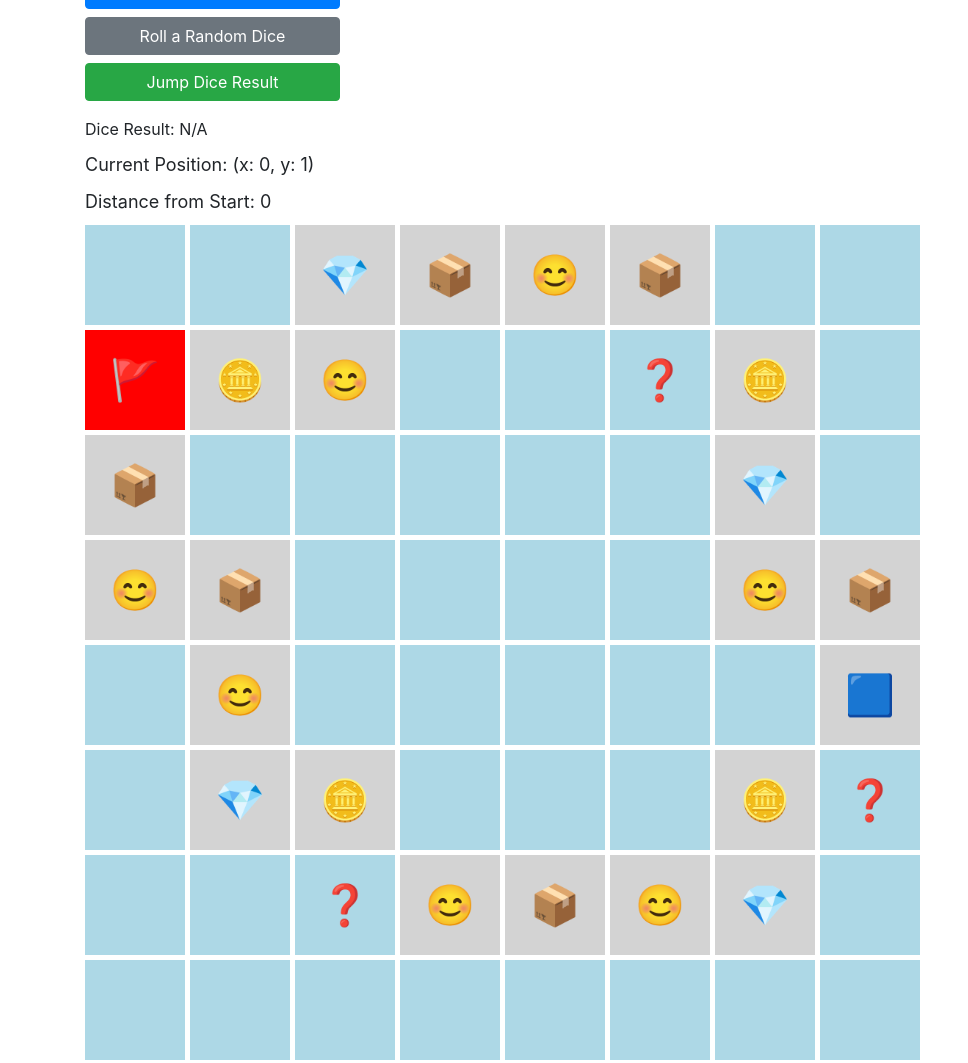
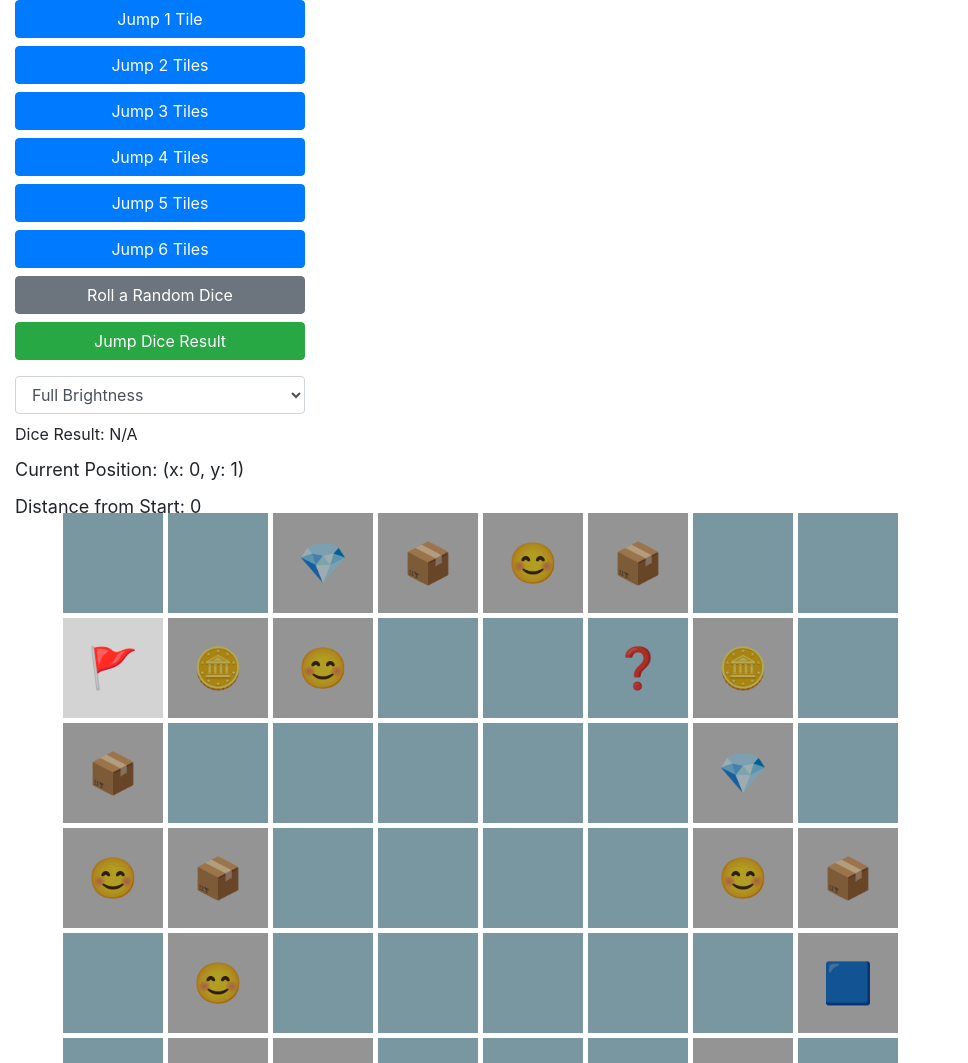
Before and after one commit to deathmarcher/tundra-adventure, a plain HTML site: page index.html in a window 1280 px wide. Shown: the top 1063 px of the page, without its empty margins (0-968 px from the left). Drawn offline with nearby package versions, Linux system fonts and the light colour scheme.

Commit message:
split up data into tiles.json and added some better styles of highlight tracking tile

```diff
--- a/index.html
+++ b/index.html
@@ -8,11 +8,25 @@
     <link href="https://stackpath.bootstrapcdn.com/bootstrap/4.3.1/css/bootstrap.min.css" rel="stylesheet">
     <style>
         body {
+            height: 100vh;
+            margin: 0;
+        }
+        .container-fluid {
+            height: 100%;
+        }
+        .row {
+            height: 100%;
+        }
+        .controls {
+            display: flex;
+            flex-direction: column;
+            margin-right: 20px;
+        }
+        .grid-container {
             display: flex;
             justify-content: center;
             align-items: center;
-			height: 100vh;
-			margin: 0;
+            height: 100%;
         }
         .grid {
             display: grid;
@@ -30,14 +44,28 @@
             font-size: 40px;
             cursor: pointer;
             position: relative;
+            transition: background-color 0.3s, filter 0.3s;
         }
-		.tracker {
-			background-color: red !important;
+        .tracker-full-brightness .tile:not(.tracker) {
+            filter: brightness(0.7);
         }
-		.controls {
-			display: flex;
-			flex-direction: column;
-			margin-right: 20px;
+        .tracker-border .tracker {
+            border: 5px solid black;
+        }
+        .tracker-pattern .tracker {
+            background-image: linear-gradient(45deg, rgba(255,255,255,0.25) 25%, transparent 25%, transparent 50%, rgba(255,255,255,0.25) 50%, rgba(255,255,255,0.25) 75%, transparent 75%, transparent);
+            background-size: 20px 20px;
+        }
+        .tracker-pulse .tracker {
+            animation: pulse 1.5s infinite;
+        }
+        @keyframes pulse {
+            0% { transform: scale(1); }
+            50% { transform: scale(1.1); }
+            100% { transform: scale(1); }
+        }
+        .tracker-highlight-shadow .tracker {
+            box-shadow: 0 0 15px rgba(0, 0, 0, 0.5);
         }
         #tracker-info, #distance-info, #error-message {
             font-size: 18px;
@@ -49,7 +77,7 @@
     </style>
 </head>
 <body>
-	<div class="container">
+    <div class="container-fluid">
         <div class="row">
             <div class="col-md-3 controls">
                 <button id="move-1-btn" class="btn btn-primary mb-2" onclick="moveTiles(1)">Jump 1 Tile</button>
@@ -60,14 +88,23 @@
                 <button id="move-6-btn" class="btn btn-primary mb-2" onclick="moveTiles(6)">Jump 6 Tiles</button>
                 <button id="roll-dice-btn" class="btn btn-secondary mb-2" onclick="rollDice()">Roll a Random Dice</button>
                 <button id="jump-dice-btn" class="btn btn-success mb-2" onclick="jumpDiceResult()">Jump Dice Result</button>
+                <select id="tracker-style-switcher" class="form-control mt-2" onchange="changeTrackerStyle()">
+                    <option value="full-brightness">Full Brightness</option>
+                    <option value="border">Border</option>
+                    <option value="pattern">Patterned Background</option>
+                    <option value="pulse">Pulsing</option>
+                    <option value="highlight-shadow">Highlight Shadow</option>
+                </select>
                 <div id="dice-result" class="mt-2">Dice Result: N/A</div>
                 <div id="tracker-info">Current Position: (x: 0, y: 1)</div>
                 <div id="distance-info">Distance from Start: 0</div>
                 <div id="error-message"></div>
             </div>
-			<div class="col-md-9">
-				<div class="grid" id="grid">
+            <div class="col-md-9 grid-container">
+                <div id="grid-wrapper">
+                    <div class="grid tracker-full-brightness" id="grid">
                         <!-- The grid will be generated by JavaScript -->
+                    </div>
                 </div>
             </div>
         </div>
@@ -75,39 +112,11 @@
 
     <script>
         const gridSize = 8;
-		const path = [
-			{ "x": 0, "y": 1, "type": "flag", "xp": 0, "rarity": "grey" },
-			{ "x": 1, "y": 1, "type": "coin", "xp": 0, "rarity": "grey" },
-			{ "x": 2, "y": 1, "type": "face", "xp": 0, "rarity": "grey" },
-			{ "x": 2, "y": 0, "type": "diamond", "xp": 0, "rarity": "grey" },
-			{ "x": 3, "y": 0, "type": "box", "xp": 0, "rarity": "grey" },
-			{ "x": 4, "y": 0, "type": "face", "xp": 0, "rarity": "grey" },
-			{ "x": 5, "y": 0, "type": "box", "xp": 0, "rarity": "grey" },
-			{ "x": 5, "y": 1, "type": "question-mark" },
-			{ "x": 6, "y": 1, "type": "coin", "xp": 0, "rarity": "grey" },
-			{ "x": 6, "y": 2, "type": "diamond", "xp": 0, "rarity": "grey" },
-			{ "x": 6, "y": 3, "type": "face", "xp": 0, "rarity": "grey" },
-			{ "x": 7, "y": 3, "type": "box", "xp": 0, "rarity": "grey" },
-			{ "x": 7, "y": 4, "type": "blue-box", "xp": 0, "rarity": "grey" },
-			{ "x": 7, "y": 5, "type": "question-mark" },
-			{ "x": 6, "y": 5, "type": "coin", "xp": 0, "rarity": "grey" },
-			{ "x": 6, "y": 6, "type": "diamond", "xp": 0, "rarity": "grey" },
-			{ "x": 5, "y": 6, "type": "face", "xp": 0, "rarity": "grey" },
-			{ "x": 4, "y": 6, "type": "box", "xp": 0, "rarity": "grey" },
-			{ "x": 3, "y": 6, "type": "face", "xp": 0, "rarity": "grey" },
-			{ "x": 2, "y": 6, "type": "question-mark" },
-			{ "x": 2, "y": 5, "type": "coin", "xp": 0, "rarity": "grey" },
-			{ "x": 1, "y": 5, "type": "diamond", "xp": 0, "rarity": "grey" },
-			{ "x": 1, "y": 4, "type": "face", "xp": 0, "rarity": "grey" },
-			{ "x": 1, "y": 3, "type": "box", "xp": 0, "rarity": "grey" },
-			{ "x": 0, "y": 3, "type": "face", "xp": 0, "rarity": "grey" },
-			{ "x": 0, "y": 2, "type": "box", "xp": 0, "rarity": "grey" }
-		];
-
+        let path = [];
         let currentStep = 0;
-		let trackerPosition = path[currentStep];
+        let trackerPosition = null;
         let diceResult = null;
-		const startPosition = { ...trackerPosition };
+        const startPosition = { x: 0, y: 1 }; // Adjust this based on your starting tile
 
         const emojiMap = {
             'flag': '🚩',
@@ -134,6 +143,14 @@
             'purple': 13,
             'orange': Infinity // Maxed out
         };
+
+        async function loadTiles() {
+            const response = await fetch('tiles.json');
+            path = await response.json();
+            trackerPosition = path[currentStep];
+            createGrid();
+            updateTrackerInfo();
+        }
 
         function createGrid() {
             const grid = document.getElementById('grid');
@@ -217,8 +234,14 @@
             return Math.abs(start.x - current.x) + Math.abs(start.y - current.y);
         }
 
-		createGrid();
-		updateTrackerInfo();
+        function changeTrackerStyle() {
+            const style = document.getElementById('tracker-style-switcher').value;
+            const grid = document.getElementById('grid');
+            grid.className = 'grid';  // Reset to just the grid class
+            grid.classList.add(`tracker-${style}`);
+        }
+
+        loadTiles();
     </script>
 </body>
 </html>
--- /dev/null
+++ b/tiles.json
@@ -0,0 +1,28 @@
+[
+    { "x": 0, "y": 1, "type": "flag", "xp": 0, "rarity": "grey" },
+    { "x": 1, "y": 1, "type": "coin", "xp": 0, "rarity": "grey" },
+    { "x": 2, "y": 1, "type": "face", "xp": 0, "rarity": "grey" },
+    { "x": 2, "y": 0, "type": "diamond", "xp": 0, "rarity": "grey" },
+    { "x": 3, "y": 0, "type": "box", "xp": 0, "rarity": "grey" },
+    { "x": 4, "y": 0, "type": "face", "xp": 0, "rarity": "grey" },
+    { "x": 5, "y": 0, "type": "box", "xp": 0, "rarity": "grey" },
+    { "x": 5, "y": 1, "type": "question-mark" },
+    { "x": 6, "y": 1, "type": "coin", "xp": 0, "rarity": "grey" },
+    { "x": 6, "y": 2, "type": "diamond", "xp": 0, "rarity": "grey" },
+    { "x": 6, "y": 3, "type": "face", "xp": 0, "rarity": "grey" },
+    { "x": 7, "y": 3, "type": "box", "xp": 0, "rarity": "grey" },
+    { "x": 7, "y": 4, "type": "blue-box", "xp": 0, "rarity": "grey" },
+    { "x": 7, "y": 5, "type": "question-mark" },
+    { "x": 6, "y": 5, "type": "coin", "xp": 0, "rarity": "grey" },
+    { "x": 6, "y": 6, "type": "diamond", "xp": 0, "rarity": "grey" },
+    { "x": 5, "y": 6, "type": "face", "xp": 0, "rarity": "grey" },
+    { "x": 4, "y": 6, "type": "box", "xp": 0, "rarity": "grey" },
+    { "x": 3, "y": 6, "type": "face", "xp": 0, "rarity": "grey" },
+    { "x": 2, "y": 6, "type": "question-mark" },
+    { "x": 2, "y": 5, "type": "coin", "xp": 0, "rarity": "grey" },
+    { "x": 1, "y": 5, "type": "diamond", "xp": 0, "rarity": "grey" },
+    { "x": 1, "y": 4, "type": "face", "xp": 0, "rarity": "grey" },
+    { "x": 1, "y": 3, "type": "box", "xp": 0, "rarity": "grey" },
+    { "x": 0, "y": 3, "type": "face", "xp": 0, "rarity": "grey" },
+    { "x": 0, "y": 2, "type": "box", "xp": 0, "rarity": "grey" }
+]
```
Also changed, not shown: 1 other file. Lines whose indentation alone changed are shown as unchanged.
